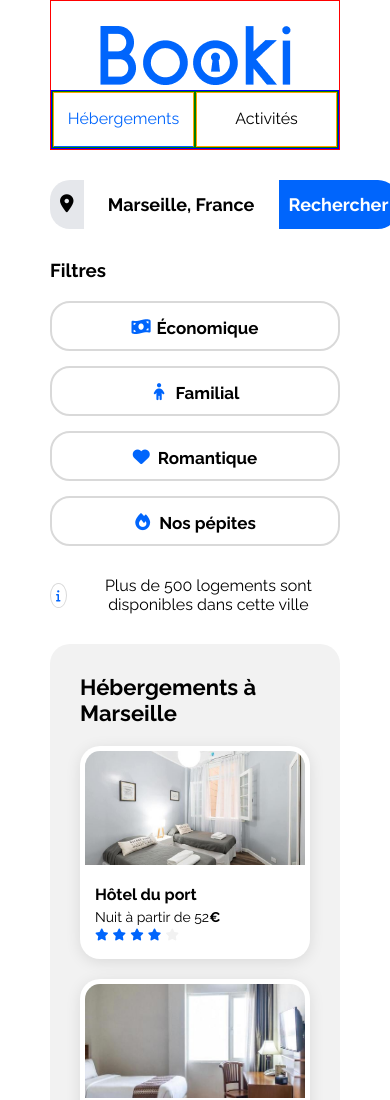
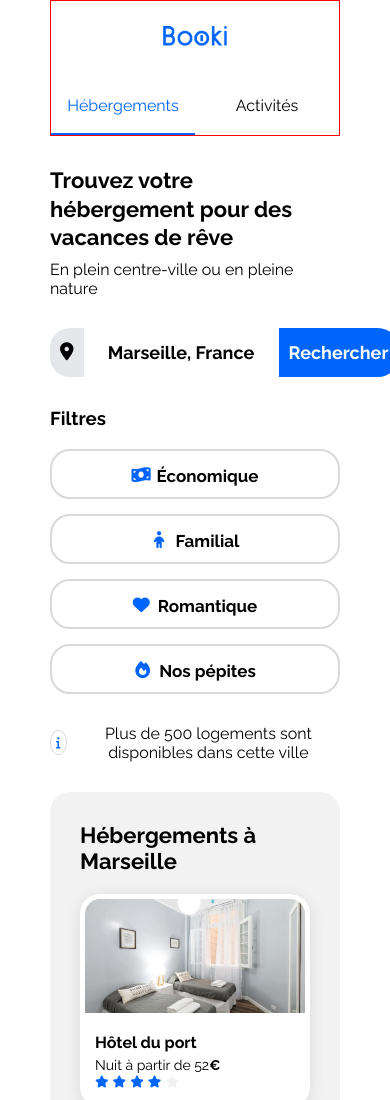
Before and after one commit to MTDev2024/Booki, a plain HTML site: page index.html in a window 390 px wide. Shown: the top 1100 px of the page. Drawn offline with Linux system fonts and the light colour scheme.

Commit message:
header nav size & logo position fixed

```diff
--- a/css/header.css
+++ b/css/header.css
@@ -6,11 +6,9 @@ header {
 #booki_logo {
   align-self: flex-start;
   margin-top: 25px;
+  height: 20px;
 }
 
-#booki_logo img {
-  height: 20px;
-}
 
 /* NAV DESKTOP */
 
@@ -52,6 +50,7 @@ header ul a:hover {
   font-size: 22px;
   font-weight: bold;
   margin-bottom: 8px;
+  padding-top: 30px;
   line-height: 1.3;
 }
 
@@ -62,12 +61,25 @@ header ul a:hover {
 
 /* --- Mobile --- */
 @media (max-width: 767.98px) {
+
+  #booki_logo {
+       display: block;
+    height: 20px;
+  }
+
   nav {
     display: flex;
     flex-direction: column;
     align-items: center;
     width: 100%;
     border: solid 1px red;
+  }
+
+    nav > a { /* enfant direct */
+    display: flex;
+    justify-content: center;
+    align-items: center;
+    height: 79px;
   }
 
   nav ul.mobile-nav {
@@ -81,14 +93,14 @@ header ul a:hover {
     padding: 0;
     margin: 0;
     gap: 0;
-    border: solid 1px blue;
+    /* border: solid 1px blue; */
   }
 
   nav ul.mobile-nav li {
     flex: 1 1 50%;
     text-align: center;
     list-style: none;
-    border: solid 1px green;
+    /* border: solid 1px green; */
   }
 
   nav ul.mobile-nav li a {
@@ -99,7 +111,7 @@ header ul a:hover {
     border-bottom: 2px solid transparent;
     border-top: none;
     transition: border-color 0.3s, color 0.3s;
-    border: solid 1px orange;
+    /* border: solid 1px orange; */
   }
 
 
--- a/index.html
+++ b/index.html
@@ -28,6 +28,8 @@
       <li><a href="#activites">Activités</a></li>
     </ul>
   </nav>
+  <h1 class="header-title">Trouvez votre hébergement pour des vacances de rêve</h1>
+  <p class="header-desc">En plein centre-ville ou en pleine nature</p>
 </header>
 
             <!--DEBUT MENU RECHERCHER-->
```
